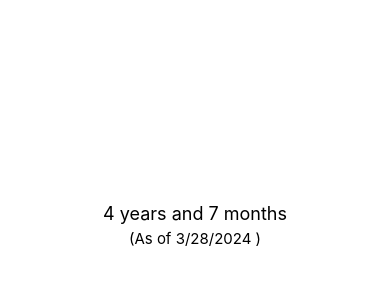
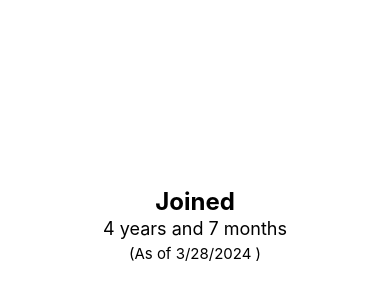
Before and after one commit to Malows1/AppAge, a React Native app: screen / in a window 390 px wide. Shown: the part 110-410 px from the top of the page. Built offline with nearby package versions, Linux system fonts and the light colour scheme.

Commit message:
revision add eslintrc

```diff
--- a/Component/App_AgeUI.js
+++ b/Component/App_AgeUI.js
@@ -6,7 +6,7 @@ const AppUI = ({appAge, currentDate}) => {
   return (
     <SafeAreaView style={styles.background}>
       <View style={styles.container}>
-
+        <Text style={styles.title}>Joined</Text>
         {appAge && (
           <Text style={styles.ageText}>
             {appAge.years} year{appAge.years !== 1 ? 's' : ''} and{' '}
--- a/Styles/Appage.js
+++ b/Styles/Appage.js
@@ -18,7 +18,12 @@ const styles = StyleSheet.create({
     marginTop: -100,
     elevation: 7,
   },
-
+  title: {
+    color: '#000',
+    fontSize: 24,
+    fontWeight: 'bold',
+    marginBottom: 2,
+  },
   ageText: {
     color: '#000',
     fontSize: 18,
```
